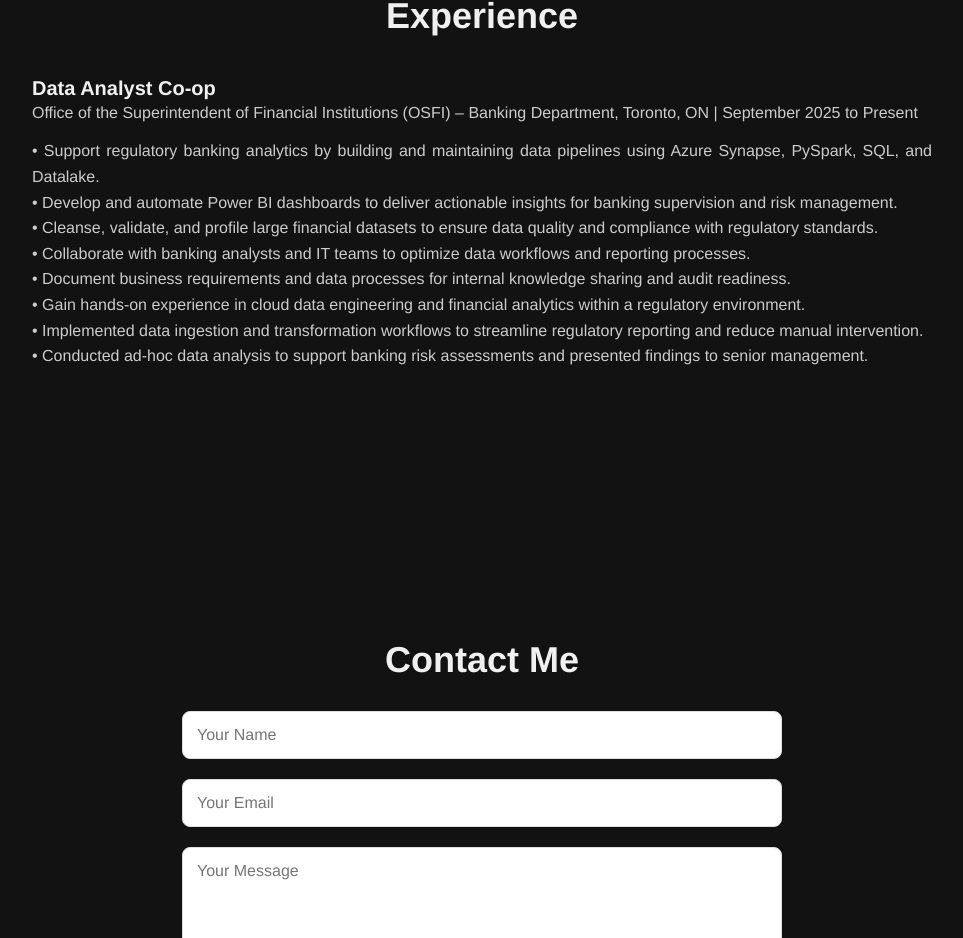
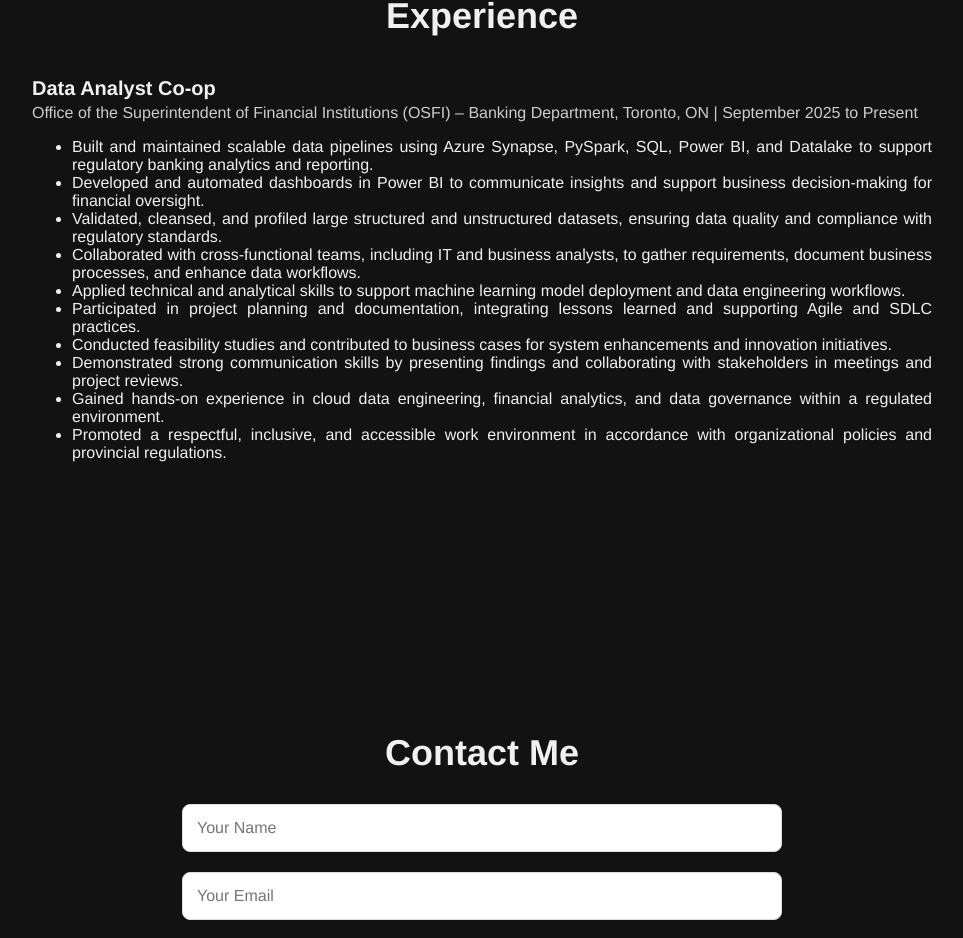
Before and after one commit to bhrugu1/portfolio, a React (Create React App) app: page / in a window 1280 px wide. Shown: the part 3332-4270 px from the top of the page, without its empty margins (158-1121 px from the left). Built offline with nearby package versions, Linux system fonts and the light colour scheme.

Commit message:
Revise OSFI experience to match TTC Associate IT Analyst job description

```diff
--- a/src/components/Experience.js
+++ b/src/components/Experience.js
@@ -23,16 +23,18 @@
       >
         <h3>Data Analyst Co-op</h3>
         <div className="company">Office of the Superintendent of Financial Institutions (OSFI) – Banking Department, Toronto, ON | September 2025 to Present</div>
-        <p>
-          • Support regulatory banking analytics by building and maintaining data pipelines using Azure Synapse, PySpark, SQL, and Datalake.<br />
-          • Develop and automate Power BI dashboards to deliver actionable insights for banking supervision and risk management.<br />
-          • Cleanse, validate, and profile large financial datasets to ensure data quality and compliance with regulatory standards.<br />
-          • Collaborate with banking analysts and IT teams to optimize data workflows and reporting processes.<br />
-          • Document business requirements and data processes for internal knowledge sharing and audit readiness.<br />
-          • Gain hands-on experience in cloud data engineering and financial analytics within a regulatory environment.<br />
-          • Implemented data ingestion and transformation workflows to streamline regulatory reporting and reduce manual intervention.<br />
-          • Conducted ad-hoc data analysis to support banking risk assessments and presented findings to senior management.<br />
-        </p>
+        <ul>
+          <li>Built and maintained scalable data pipelines using Azure Synapse, PySpark, SQL, Power BI, and Datalake to support regulatory banking analytics and reporting.</li>
+          <li>Developed and automated dashboards in Power BI to communicate insights and support business decision-making for financial oversight.</li>
+          <li>Validated, cleansed, and profiled large structured and unstructured datasets, ensuring data quality and compliance with regulatory standards.</li>
+          <li>Collaborated with cross-functional teams, including IT and business analysts, to gather requirements, document business processes, and enhance data workflows.</li>
+          <li>Applied technical and analytical skills to support machine learning model deployment and data engineering workflows.</li>
+          <li>Participated in project planning and documentation, integrating lessons learned and supporting Agile and SDLC practices.</li>
+          <li>Conducted feasibility studies and contributed to business cases for system enhancements and innovation initiatives.</li>
+          <li>Demonstrated strong communication skills by presenting findings and collaborating with stakeholders in meetings and project reviews.</li>
+          <li>Gained hands-on experience in cloud data engineering, financial analytics, and data governance within a regulated environment.</li>
+          <li>Promoted a respectful, inclusive, and accessible work environment in accordance with organizational policies and provincial regulations.</li>
+        </ul>
       </motion.div>
     </section>
   );
```
